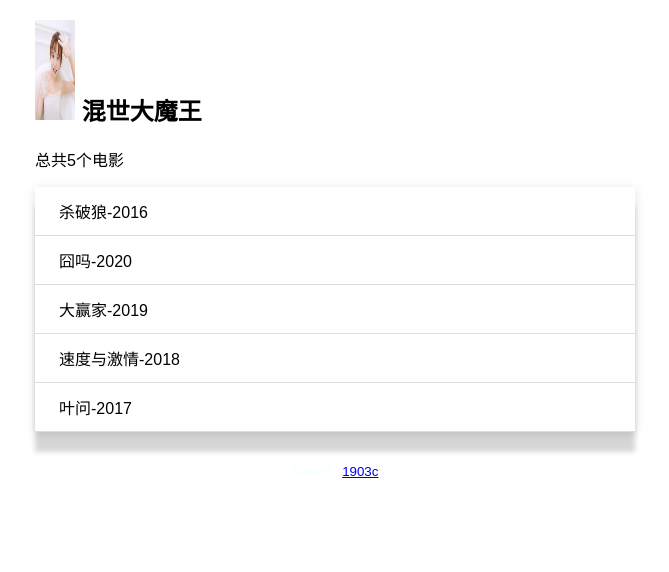
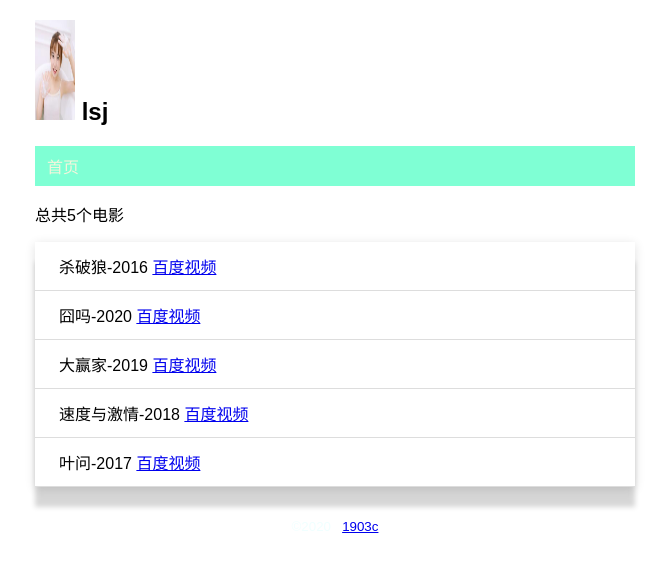
Before and after one commit to the-bad-wolf/flaskweb, a Flask app: page / in a window 1280 px wide. Shown: the top 572 px of the page, without its empty margins (305-974 px from the left). Run offline with Flask 2, Linux system fonts and the light colour scheme; data comes from the database, SQL or seed files in the repository.

Commit message:
模板继承和错误处理函数和模板上下文函数

```diff
--- a/day1/watchlist/app.py
+++ b/day1/watchlist/app.py
@@ -28,10 +28,9 @@ class movie(db.Model):
 
 @app.route("/",endpoint="index")
 def haha():
-
-    use = user.query.all()
+    # use = user.query.all()
     heiha = movie.query.all()
-    return render_template('index.html',movies=heiha,use=user)
+    return render_template('index.html',movies=heiha)
 
 
 @app.cli.command()
@@ -64,3 +63,12 @@ def forge():
 @app.errorhandler(404)
 def page_not_found(e):
     return render_template("404.html")
+
+
+
+
+#模板上下文处理函数
+@app.context_processor
+def common_user():
+    heiha = user.query.all()
+    return dict(use=heiha)
--- /dev/null
+++ b/day1/watchlist/templates/base.html
@@ -0,0 +1,84 @@
+<!DOCTYPE html>
+<html lang="zh">
+<head>
+    {% block head%}
+    <meta charset="UTF-8">
+    <meta name="viewport" content="width=device-width, initial-scale=1.0">
+    <title>混世魔王</title>
+    <style>
+        #avatar{
+    width: 40px;
+    height: 100px;
+}
+body{
+    margin: 0 auto;
+    max-width: 600px;
+    font-size: 16px;
+    font-family: Arial, Helvetica, sans-serif;
+}
+footer{
+    color: azure;
+    margin-top:20px ;
+    text-align: center;
+    padding: 10px;
+
+}
+.movie-list{
+    list-style: none;
+    padding: 0;
+    margin-bottom:10px ;
+    box-shadow: 0 20px 5px 0 rgba(0,0,0,0.16),0 2px 10px 0 rgba(0,0,0,0.12);
+}
+.movie-list li{
+    padding: 12px 24px;
+    border-bottom: 1px solid #dddddd;
+}
+.movie-list li:hover{
+    background-color: #000;
+}
+nav ul{
+    list-style: none;
+    margin: 0;
+    padding: 0;
+    overflow: hidden;
+    background-color: aquamarine;
+    }
+nav li{
+    float: left;
+}
+nav li a{
+    display: block;
+    color: beige;
+    text-align: center;
+    padding: 8px 12px;
+    text-decoration: none;
+
+}
+nav li a:hover{
+    background-color: burlywood;
+}
+    </style>
+     {% endblock %}
+</head>
+<body>
+    <h2>
+        <img src="{{url_for('static',filename='images/avatar.jpg')}}" alt="头像" id='avatar'>
+        {{use.0.name}}
+    </h2>
+    <nav>
+        <ul>
+            <li>
+                <a href="{{url_for("index")}}">首页</a>
+            </li>
+        </ul>
+    </nav>
+    {% block content%}
+
+    {% endblock %}
+
+    <footer>
+        <small>&copy;2020 &nbsp; <a href="#">1903c</a> </small>
+
+    </footer>
+</body>
+</html>
--- a/day1/watchlist/templates/index.html
+++ b/day1/watchlist/templates/index.html
@@ -1,57 +1,15 @@
-<!DOCTYPE html>
-<html lang="zh">
-<head>
-    <meta charset="UTF-8">
-    <meta name="viewport" content="width=device-width, initial-scale=1.0">
-    <title>混世魔王</title>
-    <link rel="stylesheet" href="{{url_for('static',filename='css/style.css')}}">
-    <style>
-        #avatar{
-    width: 40px;
-    height: 100px;
-}
-body{
-    margin: 0 auto;
-    max-width: 600px;
-    font-size: 16px;
-    font-family: Arial, Helvetica, sans-serif;
-}
-footer{
-    color: azure;
-    margin-top:20px ;
-    text-align: center;
-    padding: 10px;
+{% extends 'base.html'%}
 
-}
-.movie-list{
-    list-style: none;
-    padding: 0;
-    margin-bottom:10px ;
-    box-shadow: 0 20px 5px 0 rgba(0,0,0,0.16),0 2px 10px 0 rgba(0,0,0,0.12);
-}
-.movie-list li{
-    padding: 12px 24px;
-    border-bottom: 1px solid #dddddd;
-}
-.movie-list li:hover{
-    background-color: #000;
-}
-    </style>
-</head>
-<body>
-    <h2>
-        <img src="{{url_for('static',filename='images/avatar.jpg')}}" alt="头像" id='avatar'>
-        混世大魔王
-    </h2>
+{% block content%}
     <p>总共{{movies | length}}个电影</p>
     <ul class='movie-list'>
         {%for movie in movies %}
-        <li>{{movie.title}}-{{movie.year}} </li>
+        <li>
+            {{movie.title}}-{{movie.year}}
+            <span class='flaot-right'>
+                <a href="http://v.baidu.com/v?word={{movie.title}}&ct=301989888&rn=67&pn=0&db=0&s=0&fbl=800&ie=utf-8&oq={{movie.title}}&f=3&rsp=0" target="_blank">百度视频</a>
+            </span>
+        </li>
         {%endfor%}
     </ul>
-    <footer>
-        <small>&copy;2020 &nbsp; <a href="#">1903c</a> </small>
-
-    </footer>
-</body>
-</html>
+    {% endblock %}
```
Also changed, not shown: day1/watchlist/templates/404.html (+3 -50 lines).
